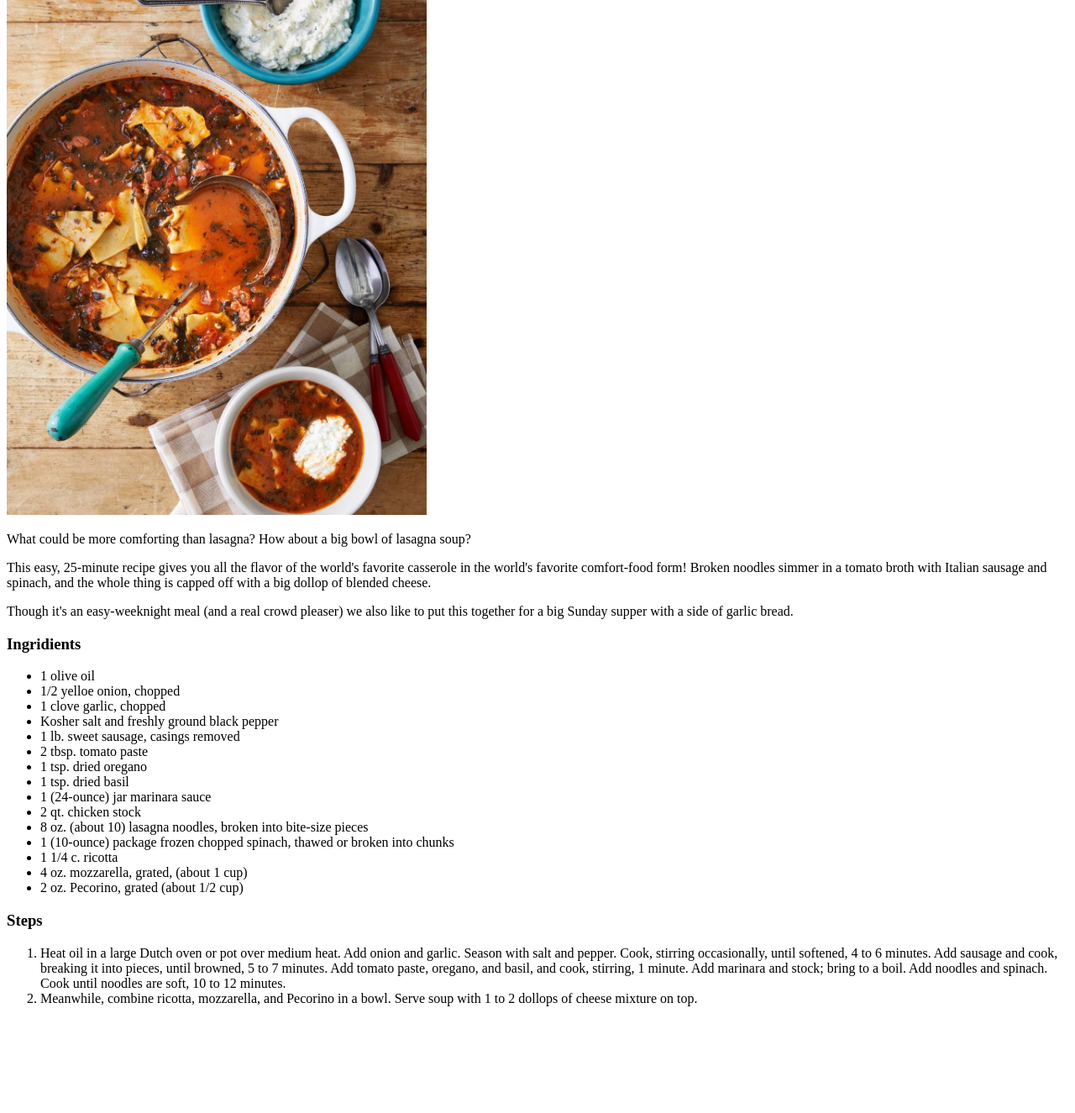
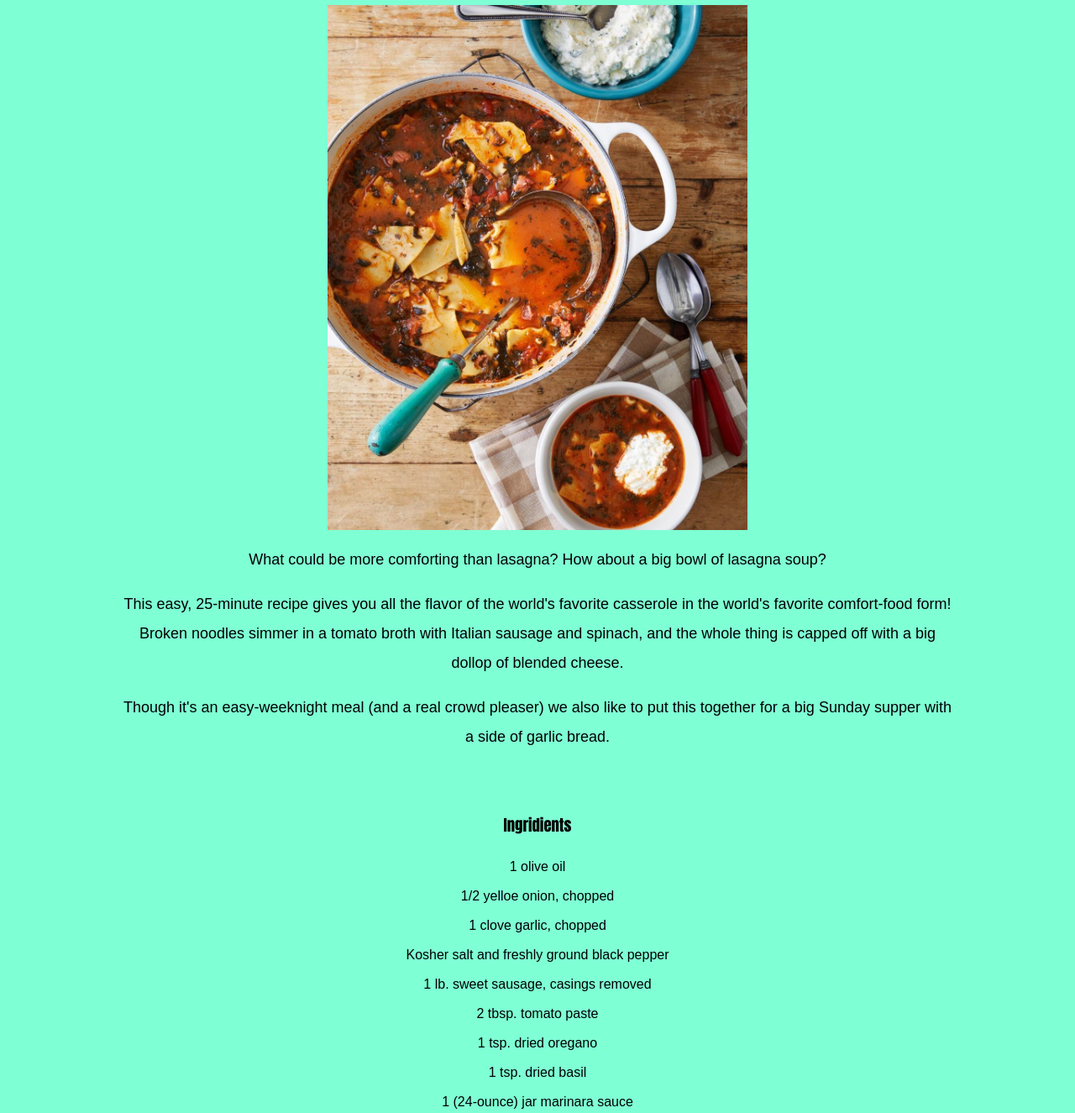
Before and after one commit to Gerardo02/odin-recipes, a plain HTML site: page Pages/lasagna.html in a window 1280 px wide. Shown: the part 118-1443 px from the top of the page at 84% size. Before the commit the page ends 1332 px from the top, so only its background shows below. Drawn offline with Linux system fonts and the light colour scheme.

Commit message:
Beauty enhancement of the recipes
Practice using recently learned css in order to proof my studying. This website is not meant to look prety

```diff
--- a/Pages/lasagna.html
+++ b/Pages/lasagna.html
@@ -3,14 +3,16 @@
     <head>
         <meta charset="UTF-8">
         <meta name="viewport" content="width=device-width, initial-scale=1.0">
+        <link rel="stylesheet" href="../style.css">
         <title>Lasagna Soup</title>
     </head>
     <body>
         <a href="../index.html">Back</a>
-        <h1>Lasagna Soup</h1>
+        <h1 class="title">Lasagna Soup</h1>
 
-        <img src="../IMGS/lasagna.jpg" alt="bo'o o wota" width="500px">
+        <img src="../IMGS/lasagna.jpg" alt="bo'o o wota" width="500px" class="sample-img">
 
+        <div class="description-container">
             <p>
                 What could be more comforting than lasagna? How about a big bowl of lasagna soup?
             </p>
@@ -23,6 +25,13 @@
             <p>
                 Though it's an easy-weeknight meal (and a real crowd pleaser) we also like to put this together for a big Sunday supper with a side of garlic bread.
             </p>
+        </div>
+
+        <br>
+        <br>
+
+
+        <div class="ingridients-container">
 
             <h3>Ingridients</h3>
 
@@ -44,6 +53,10 @@
                 <li>2 oz. Pecorino, grated (about 1/2 cup)</li>
             </ul>
 
+        </div>
+
+        <div class="steps-container">
+
             <h3>Steps</h3>
 
             <ol>
@@ -56,5 +69,9 @@
                 </li>
                 <li>Meanwhile, combine ricotta, mozzarella, and Pecorino in a bowl. Serve soup with 1 to 2 dollops of cheese mixture on top.</li>
             </ol>
+
+        </div>
+
+
     </body>
 </html>
--- /dev/null
+++ b/style.css
@@ -0,0 +1,74 @@
+* {
+    background-color: aquamarine;
+}
+
+h1, h2, h3 {
+    font-family: Impact, Haettenschweiler, 'Arial Narrow Bold', sans-serif;
+}
+
+a {
+    font-size: 20px;
+    font-family: Verdana, Geneva, Tahoma, sans-serif;
+}
+
+p {
+    font-family: Arial, Helvetica, sans-serif;
+    font-size: 18px;
+    line-height: 35px;
+    text-align: center;
+}
+
+ul, ol {
+    font-size: 16px;
+    font-family: Arial, Helvetica, sans-serif;
+    list-style-type: none;
+    line-height: 35px;
+}
+
+.title {
+    text-align: center;
+}
+
+.sample-img {
+    display: block;
+    margin-left: auto;
+    margin-right: auto;
+}
+
+.main-img {
+    height: auto;
+    width: 1100px;
+}
+
+.description-container {
+    width: 1000px;
+    display: block;
+    margin-left: auto;
+    margin-right: auto;
+    align-content: center;
+
+}
+
+.ingridients-container,
+.steps-container {
+    text-align: center;
+}
+
+.ingridients-container ul,
+.ingridients-container ul li {
+    list-style-type: none;
+    margin: 0;
+    padding: 0;
+}
+
+.steps-container ol,
+.steps-container ol li {
+    list-style-type: none;
+    margin: 0;
+    padding: 0;
+}
+
+.index {
+    text-align: center;
+
+}
```
Also changed, not shown: Pages/toast.html (+22 -2 lines), Pages/tuna.html (+17 -2 lines), index.html (+12 -7 lines). Lines whose indentation alone changed are shown as unchanged.
